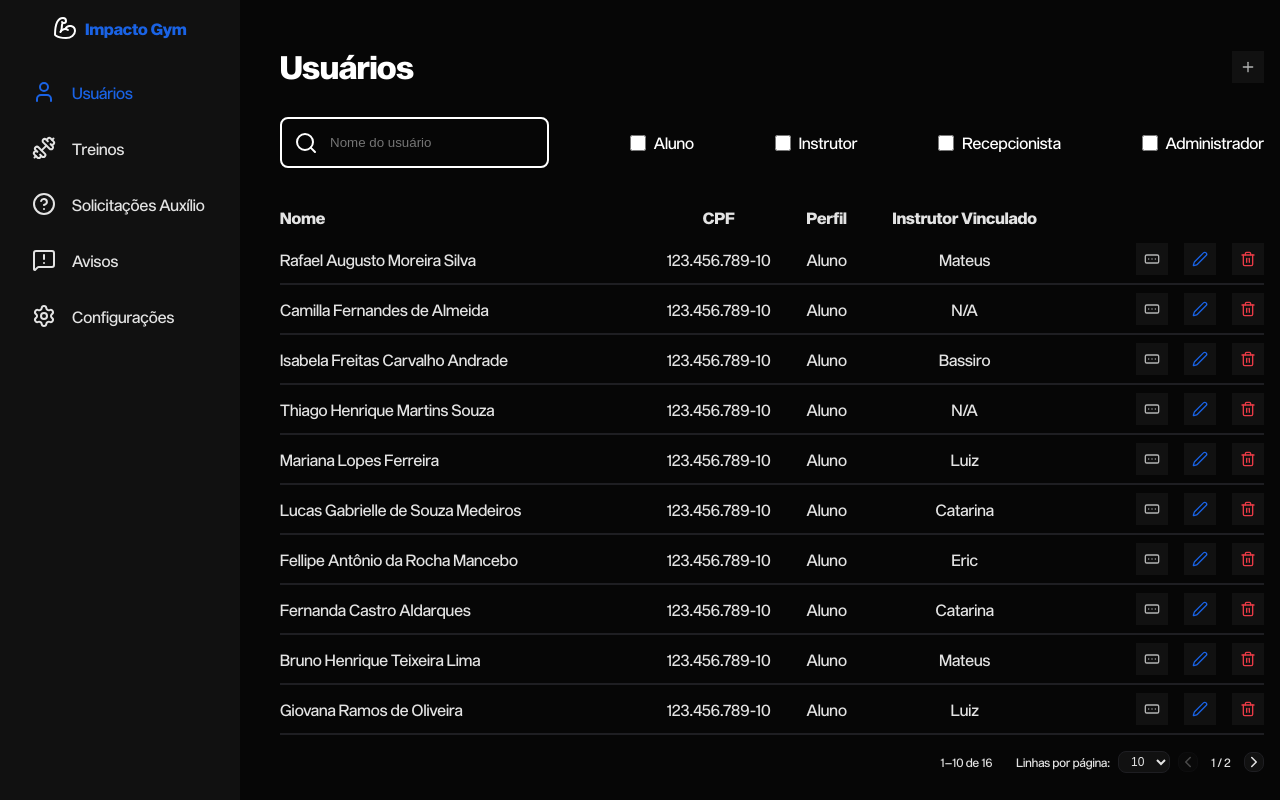
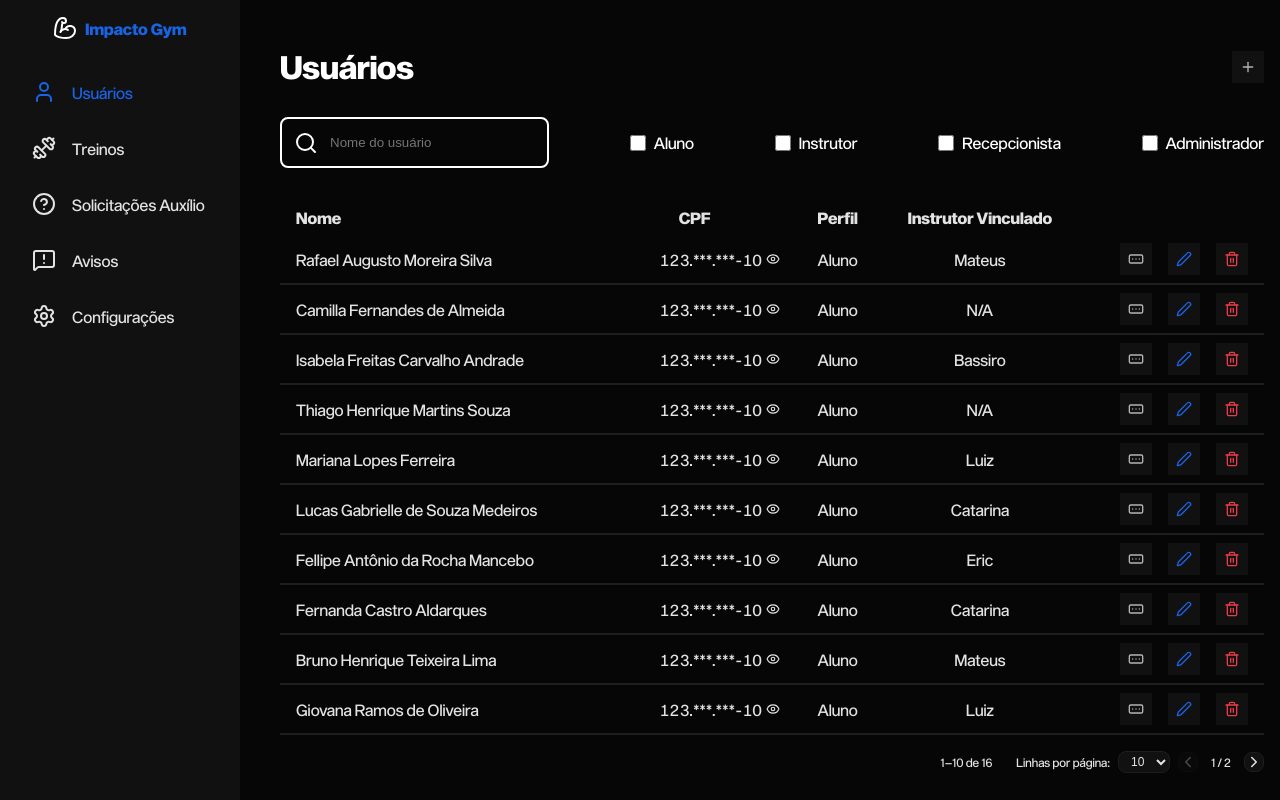
Before and after one commit to PI-CCOMP/impacto-gym, a React (Vite) app: page /dashboard/usuarios in a window 1280 px wide. Shown: the top 800 px of the page. Built offline with nearby package versions, Linux system fonts and the light colour scheme.

Commit message:
feat: masked cpf

```diff
--- /dev/null
+++ b/src/components/MakedCPF/index.tsx
@@ -0,0 +1,31 @@
+import { useState } from "react";
+import { Eye, EyeOff } from "lucide-react";
+import styles from "./styles.module.css";
+
+type MaskedCPFProps = {
+  cpf: string;
+};
+
+function maskCPF(cpf: string): string {
+  const digits = cpf.replace(/\D/g, "");
+  if (digits.length !== 11) return cpf;
+  return `${digits.slice(0, 3)}.***.***-${digits.slice(9)}`;
+}
+
+export function MaskedCPF({ cpf }: MaskedCPFProps) {
+  const [visible, setVisible] = useState(false);
+
+  return (
+    <span className={styles.wrapper}>
+      <span className={styles.value}>{visible ? cpf : maskCPF(cpf)}</span>
+      <button
+        type="button"
+        className={styles.toggle}
+        onClick={() => setVisible((prev) => !prev)}
+        aria-label={visible ? "Ocultar CPF" : "Mostrar CPF"}
+      >
+        {visible ? <EyeOff size={14} /> : <Eye size={14} />}
+      </button>
+    </span>
+  );
+}
--- /dev/null
+++ b/src/components/MakedCPF/styles.module.css
@@ -0,0 +1,37 @@
+.wrapper {
+  display: flex;
+  justify-content: end;
+  align-items: center;
+  min-width: 15ch;
+  gap: var(--size-xs);
+  white-space: nowrap;
+}
+
+.value {
+  font-variant-numeric: tabular-nums;
+  letter-spacing: 0.02em;
+}
+
+.toggle {
+  display: flex;
+  align-items: center;
+  justify-content: center;
+  background: none;
+  border: none;
+  padding: 0;
+  cursor: pointer;
+  color: var(--text-default);
+  transition: color 0.15s ease;
+  line-height: 1;
+  width: fit-content;
+}
+
+.toggle:hover {
+  color: var(--secondary);
+}
+
+.toggle:focus-visible {
+  outline: 2px solid var(--secondary);
+  outline-offset: 2px;
+  border-radius: 2px;
+}
--- a/src/pages/Dashboard/DashboardUsers.module.css
+++ b/src/pages/Dashboard/DashboardUsers.module.css
@@ -6,7 +6,7 @@
 .table th,
 .table td {
   text-align: center;
-  padding: var(--size-sm) 0;
+  padding: var(--size-sm) var(--size-md);
 }
 
 .table th:first-child,
--- a/src/pages/Dashboard/DashboardUsers.tsx
+++ b/src/pages/Dashboard/DashboardUsers.tsx
@@ -25,6 +25,7 @@ import { QuickEditModal } from "../../components/QuickEditModal";
 import { Toast } from "../../components/Toast";
 import { Button } from "../../components/Button";
 import { ButtonStroke } from "../../components/ButtonStroke";
+import { MaskedCPF } from "../../components/MakedCPF";
 
 import {
   mockUsers,
@@ -189,7 +190,10 @@ export function DashboardUsers() {
               {paginated.map((user) => (
                 <tr key={user.id}>
                   <td data-label="Nome">{user.name}</td>
-                  <td data-label="CPF">{user.cpf}</td>
+                  <td data-label="CPF">
+                    <MaskedCPF cpf={user.cpf} />
+                  </td>
+
                   <td data-label="Perfil">{user.profile}</td>
                   <td data-label="Instrutor Vinculado">
                     {user.profile === "Aluno"
@@ -292,7 +296,9 @@ export function DashboardUsers() {
                 {paginatedPending.map((reg) => (
                   <tr key={reg.id}>
                     <td data-label="Nome">{reg.name}</td>
-                    <td data-label="CPF">{reg.cpf}</td>
+                    <td data-label="CPF">
+                      <MaskedCPF cpf={reg.cpf} />
+                    </td>
                     <td data-label="Laudo">
                       <a
                         href={reg.medicalReportUrl}
```
